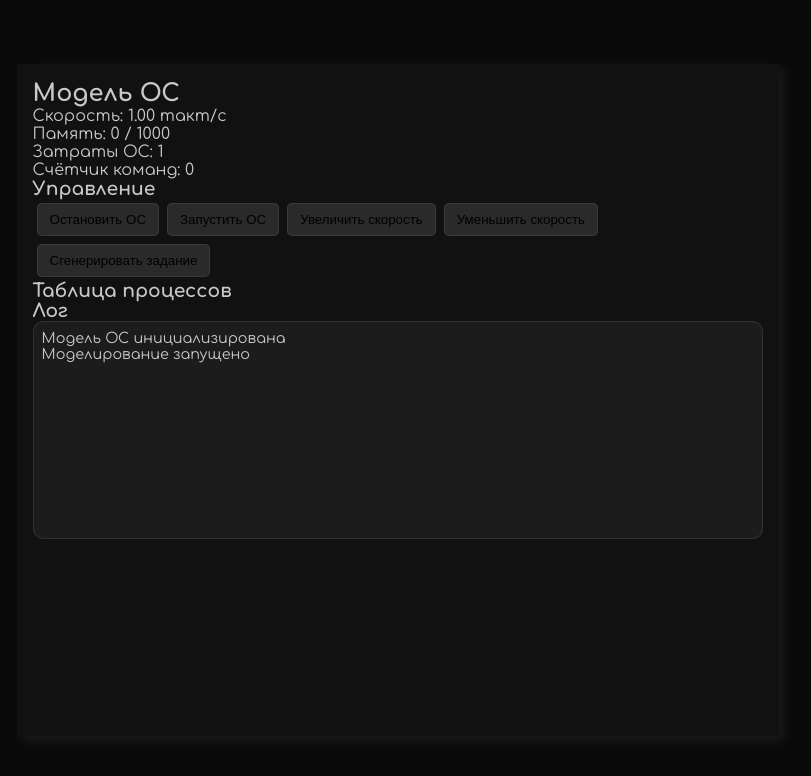
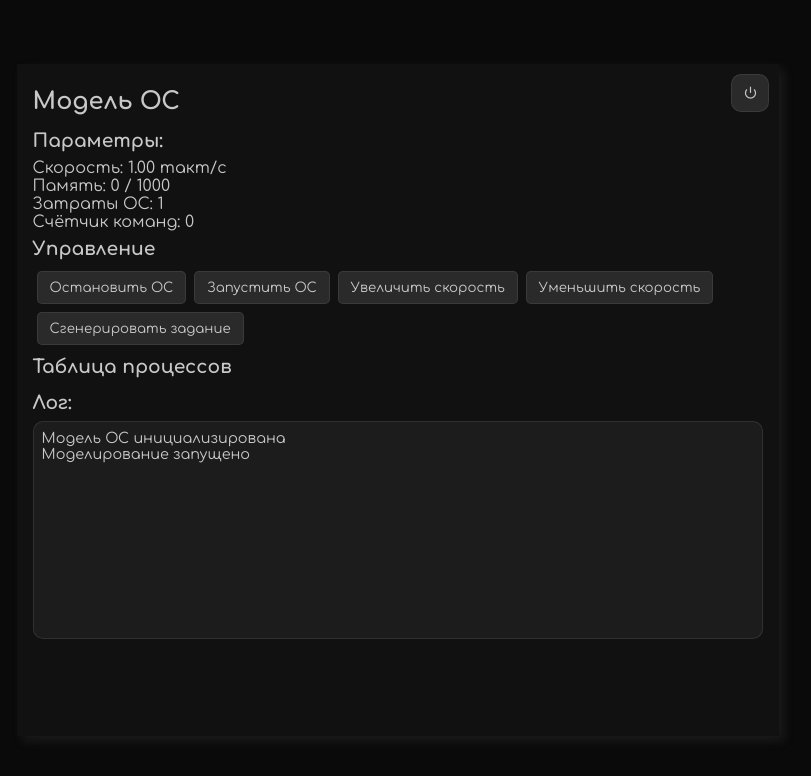
Before and after one commit to gefeeplay/web-os-model, a Vue app: page /os in a window 1280 px wide. Shown: the top 776 px of the page, without its empty margins (242-1053 px from the left). Built offline with nearby package versions, Linux system fonts and the light colour scheme.

Commit message:
Style update

```diff
--- a/src/components/OsView.vue
+++ b/src/components/OsView.vue
@@ -1,8 +1,9 @@
 <script setup>
 import { ref, onMounted, onUnmounted } from 'vue'
-import { useRoute } from 'vue-router'
+import { useRoute, useRouter } from 'vue-router'
 
 const route = useRoute()
+const router = useRouter()
 
 // --- Параметры из query ---
 const initSpeed = Number(route.query.speed || 1)   // тактов в секунду
@@ -18,6 +19,11 @@ const processTable = ref([])
 const isRunning = ref(false)
 const intervalId = ref(null)
 const log = ref([])
+
+// --- Навигация ---
+function goToMainMenu() {
+  router.push('/')  // переход на уровень выше
+}
 
 // --- Инициализация ---
 function initModel() {
@@ -103,7 +109,14 @@ onUnmounted(() => {
 
 <template>
     <div class="panel os-panel">
+
+        <div class="menu-btn" @click="goToMainMenu">
+            <span class="material-symbols-outlined" style="font-size: 1rem;">mode_off_on</span>
+        </div>
+
         <h2>Модель ОС</h2>
+
+        <h3>Параметры:</h3>
         <p>Скорость: {{ currentSpeed.toFixed(2) }} такт/с</p>
         <p>Память: {{ usedMemory }} / {{ totalMemory }}</p>
         <p>Затраты ОС: {{ initCost }}</p>
@@ -125,7 +138,7 @@ onUnmounted(() => {
             </li>
         </ul>
 
-        <h3>Лог</h3>
+        <h3>Лог:</h3>
         <div class="log">
             <div v-for="(entry, i) in log" :key="i">{{ entry }}</div>
         </div>
@@ -133,7 +146,11 @@ onUnmounted(() => {
 </template>
 
 <style scoped>
+h2, h3 {
+    padding: 0.5rem 0;
+}
 .os-panel {
+    position: relative;
     height: 80vh;
     width: 80ch;
     padding: 1rem;
@@ -147,7 +164,33 @@ onUnmounted(() => {
     border-radius: 5px;
     border: 1px solid rgba(97, 97, 97, 0.3);
     background: rgba(60, 60, 60, 0.6);
+    color: rgb(200, 200, 200);
+    cursor: pointer;
+    font-family: "Comfortaa", "Open Sans", sans-serif;
     margin: 0.25rem;
+}
+
+.controls button:hover {
+    color: white;
+}
+
+.menu-btn {
+    position: absolute;
+    top: 10px;
+    right: 10px;
+    padding: 10px 10px;
+    border-radius: 10px;
+    border: 1px solid rgba(97, 97, 97, 0.3);
+    background: rgba(60, 60, 60, 0.6);
+    display: flex;
+    justify-content: center;
+    align-items: center;
+    color: rgb(200, 200, 200);
+    cursor: pointer;
+}
+
+.menu-btn:hover {
+    color: white;
 }
 
 .log {
--- a/src/components/StartView.vue
+++ b/src/components/StartView.vue
@@ -1,14 +1,31 @@
 <script setup>
-import { ref } from 'vue'
+import { ref, computed } from 'vue'
 import { useRouter } from 'vue-router'
 
 const osSpeed = ref(100)
 const osMemory = ref(1000)
 const osCost = ref(2)
 
+const minSpeed = 10
+const maxSpeed = 1000
+const minMemory = 500
+const maxMemory = 5000
+const minCost = 1
+const maxCost = 10
+
 const router = useRouter()
 
 function startOS() {
+  // Проверим все диапазоны перед запуском
+  if (
+    !checkRange(osSpeed.value, minSpeed, maxSpeed) ||
+    !checkRange(osMemory.value, minMemory, maxMemory) ||
+    !checkRange(osCost.value, minCost, maxCost)
+  ) {
+    alert('Проверьте введённые значения — они должны быть в диапазонах!')
+    return
+  }
+
   router.push({
     name: 'OS',
     query: {
@@ -18,6 +35,16 @@ function startOS() {
     }
   })
 }
+
+// --- Функция проверки диапазона ---
+function checkRange(value, min, max) {
+  return value >= min && value <= max
+}
+
+// --- Для применения стилей создадим вычисляемые классы ---
+const speedClass = computed(() => checkRange(osSpeed.value, minSpeed, maxSpeed) ? '' : 'out-of-range')
+const memoryClass = computed(() => checkRange(osMemory.value, minMemory, maxMemory) ? '' : 'out-of-range')
+const costClass = computed(() => checkRange(osCost.value, minCost, maxCost) ? '' : 'out-of-range')
 </script>
 
 <template>
@@ -37,7 +64,7 @@ function startOS() {
             <span class="material-symbols-outlined" style="font-size: 1rem;">speed</span>
             Скорость
           </div>
-          <input v-model="osSpeed" type="number" placeholder="100" class="param-input"/>
+          <input v-model="osSpeed" type="number" class="param-input" :class="speedClass"/>
         </div>
       </div>
 
@@ -52,7 +79,7 @@ function startOS() {
             <span class="material-symbols-outlined" style="font-size: 1rem;">memory</span>
             Память
           </div>
-          <input v-model="osMemory" type="number" placeholder="1000" class="param-input"/>
+          <input v-model="osMemory" type="number" class="param-input" :class="memoryClass"/>
         </div>
       </div>
 
@@ -67,7 +94,7 @@ function startOS() {
             <span class="material-symbols-outlined" style="font-size: 1rem;">paid</span>
             Затраты ОС
           </div>
-          <input v-model="osCost" type="number" placeholder="2" class="param-input"/>
+          <input v-model="osCost" type="number" class="param-input" :class="costClass"/>
         </div>
       </div>
     </div>
@@ -107,6 +134,17 @@ function startOS() {
   border: 1px solid rgba(97, 97, 97, 0.3);
   border-radius: 15px;
   background: rgba(40, 40, 40, 0.5);
+  transition: transform 0.3s ease, box-shadow 0.3s ease;
+}
+
+.param:hover {
+  transform: translateY(-5px);
+  box-shadow: 2px 4px 5px rgba(97, 97, 97, 0.2);
+}
+
+.param-input.out-of-range {
+  color: red;
+  border: 1px solid rgb(167, 67, 67);
 }
 
 /* Строки */
@@ -180,5 +218,6 @@ function startOS() {
 }
 .start-btn:hover {
   background: rgba(100, 100, 100, 0.6);
+  color: white;
 }
 </style>
```
